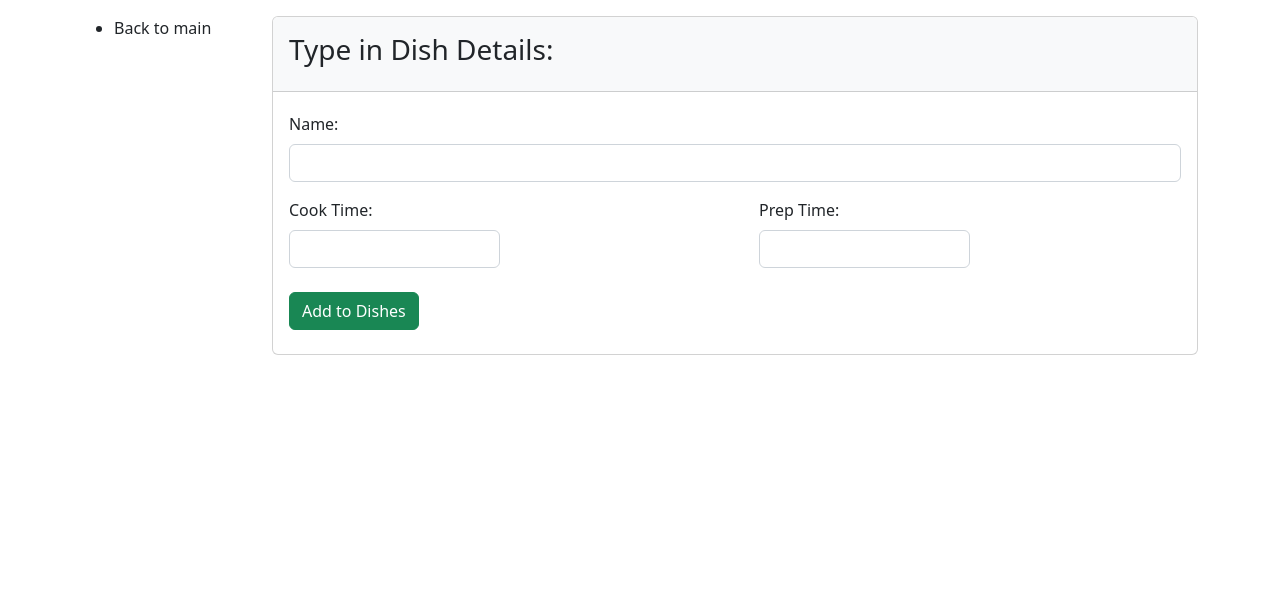
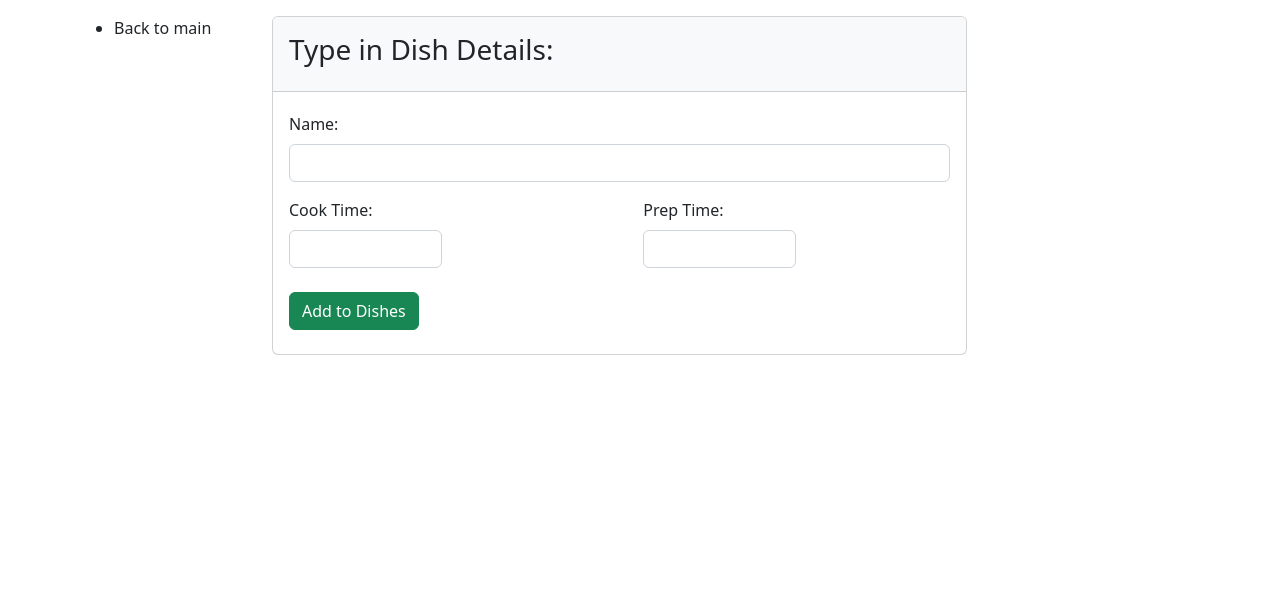
Before and after one commit to gideng/MSYS-Module-5, a Django app: template M5E-DjangoTemplates-AngMangilitNg/tapas/tapasapp/templates/tapasapp/add_menu.html in a window 1280 px wide. Shown: the part 56-651 px from the top of the page. Run offline with Django 3.2, Linux system fonts and the light colour scheme; the template is opened without the code that fills it, so the values that code supplies are empty; some libraries are stand-ins or nearby versions.

Commit message:
fixed menu card

```diff
--- a/M5E-DjangoTemplates-AngMangilitNg/tapas/tapasapp/templates/tapasapp/add_menu.html
+++ b/M5E-DjangoTemplates-AngMangilitNg/tapas/tapasapp/templates/tapasapp/add_menu.html
@@ -8,7 +8,7 @@
 {% endblock %}
 
 {% block content %}
-<div class="card h-100">
+<div class="card h-100 col-9">
 
     <div class="card-header bg-light py-3">
         <h3>Type in Dish Details:</h3>
```
Also changed, not shown: 2 other files.
